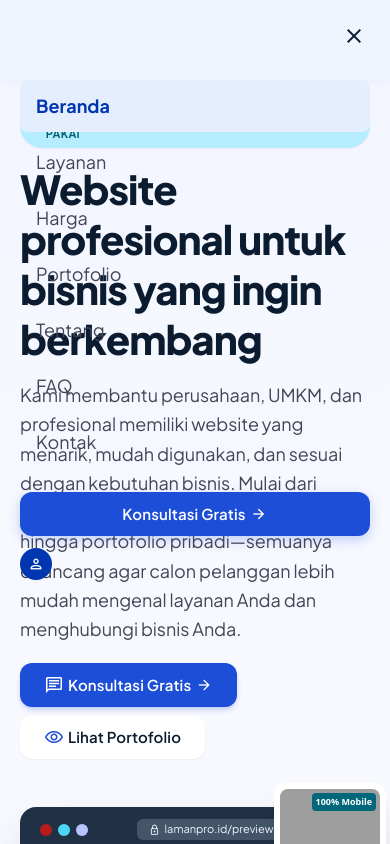
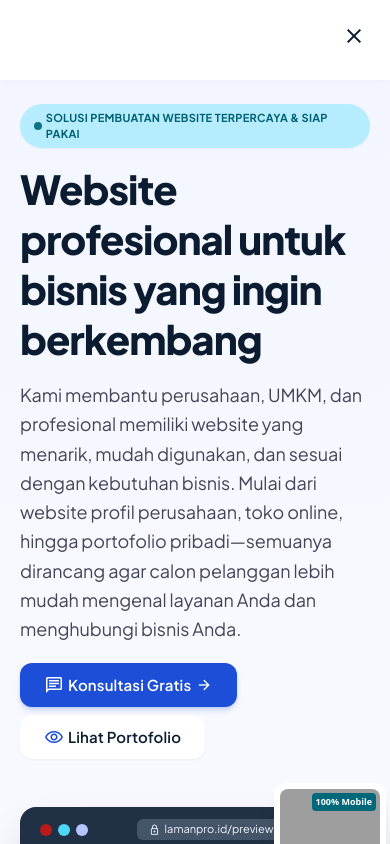
Before and after one commit to igoens1979/site-lamanpro, a React (Vite) app: page / in a window 390 px wide. Both pictures are taken after a click on the button "menu". Shown: the top 844 px of the page. Built offline with nearby package versions, Linux system fonts and the light colour scheme; grey boxes are pictures that could not be loaded; the HTML template or start-up script is replaced by a standard one.

Commit message:
perbaikan background menu sticky

```diff
--- a/src/components/Navbar.jsx
+++ b/src/components/Navbar.jsx
@@ -120,7 +120,7 @@ export default function Navbar() {
       {/* Mobile Drawer */}
       {mobileOpen && (
         <div
-          className="xl:hidden fixed inset-0 z-50 bg-surface-container-low backdrop-blur-sm"
+          className="xl:hidden fixed inset-0 z-[60] bg-white backdrop-blur-sm overflow-y-auto"
           onClick={() => setMobileOpen(false)}
         >
           <div className="absolute top-0 right-0 p-4">
```
Also changed, not shown: 4 other files (tests, documents, lock files or other folders).
